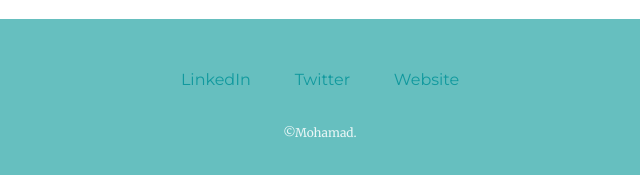
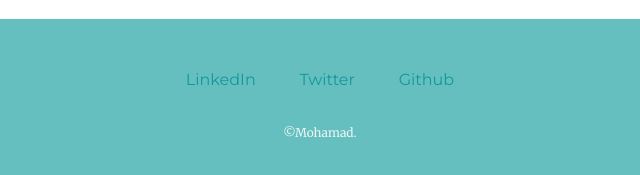
Before and after one commit to Su-mmoawad/Porfolio, a plain HTML site: page index.html in a window 1280 px wide. Shown: the part 3180-3355 px from the top of the page, 320-960 px from the left. Drawn offline with Linux system fonts and the light colour scheme.

Commit message:
Github contact info update

```diff
--- a/index.html
+++ b/index.html
@@ -59,7 +59,7 @@
       <div class="bottom-container">
         <a class="footer-link" href="https://www.linkedin.com/">LinkedIn</a>
         <a class="footer-link" href="https://twitter.com/">Twitter</a>
-        <a class="footer-link" href="https://www.appbrewery.co/">Website</a>
+        <a class="footer-link" href="https://github.com/Sudohound">Github</a>
         <p class="copyright">©Mohamad.</p>
       </div>
 
```
